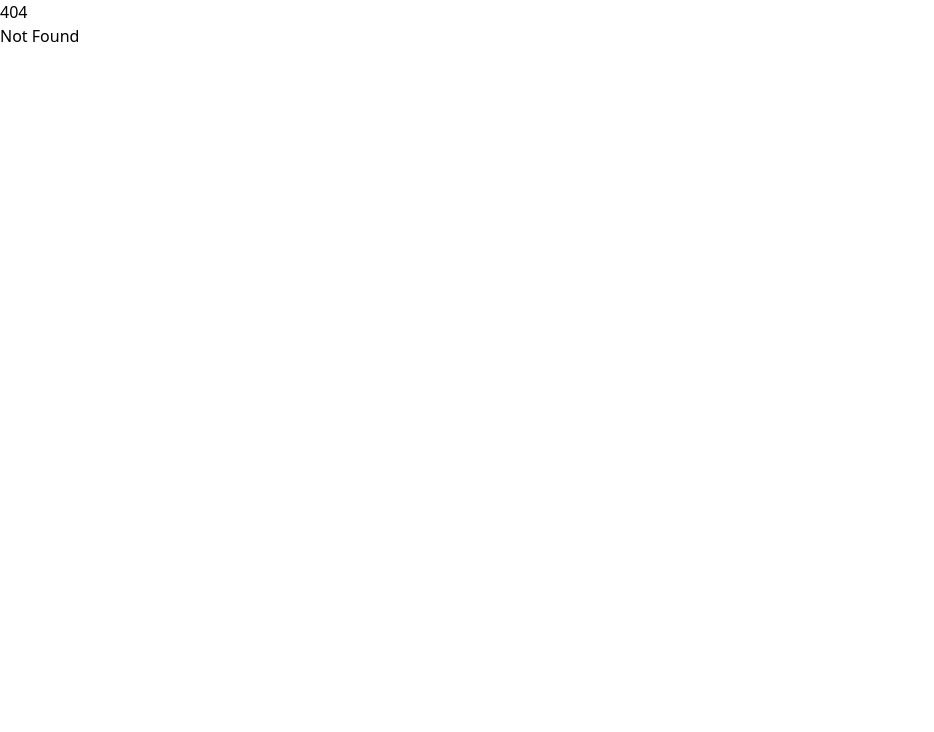
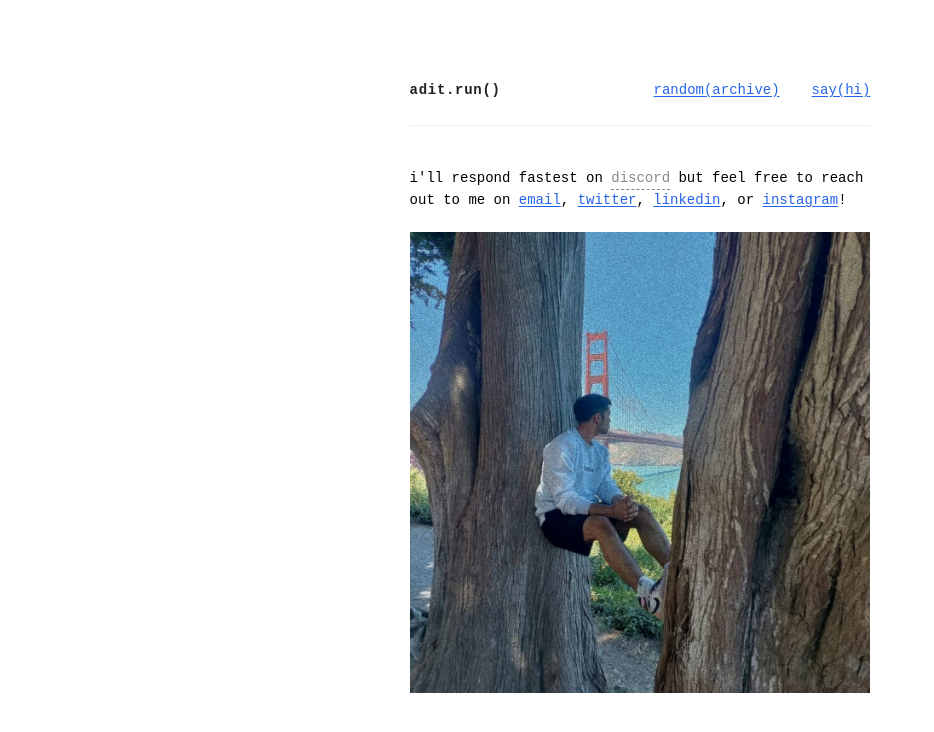
Before and after one commit to AlphaLaser/AditDotRun, a SvelteKit app: page /hi in a window 1280 px wide. Before the commit this address had no page. Shown: the top 732 px of the page, without its empty margins (0-934 px from the left). Built offline with nearby package versions, Linux system fonts and the light colour scheme.

Commit message:
Working almost there

```diff
--- a/src/routes/+page.svelte
+++ b/src/routes/+page.svelte
@@ -16,14 +16,18 @@
 		</div>
 		<div class="navbar-right">
 			<!-- <a href="/essays" class="nav-link">home</a> -->
-			<a href="/essays" class="nav-link">random(thoughts)</a>
-			<a href="/socials" class="nav-link">say(hi)</a>
+			<a href="/archive" class="nav-link">random(archive)</a>
+			<a href="/hi" class="nav-link">say(hi)</a>
 			<!-- <a href="javascript:void(0)" class="nav-link">placeholder</a> -->
 		</div>
 	</nav>
 		<main style="margin-top:2.5rem;">
-			<!-- <h1>YO — ADIT HERE :D</h1> -->
-			 <h1>ADIT | आदित <!-- ADD SUPPORT FOR NOTO SANS DOGRA HERE --></h1>
+			 <h1>
+				ADIT • आदित •
+				<span class="dogra-text">
+					𑠁𑠛𑠭𑠙
+				</span>
+			</h1>
 			<p>i’m a 19y/o army
 							<span class="tooltip-underline">
 								brat
@@ -63,7 +67,7 @@
                             <li>- <a href="https://aaltoes.com" target="_blank">aaltoes.com</a>: organising hackathons and pushing build culture.</li>
                             <li>- <a href="https://burrow.wtf" target="_blank">burrow.wtf</a>: chrome ext to auto login with a temp mail.</li>
                             <li>- <a href="https://kaggle.com" target="_blank">kaggle.com</a>: working on some really fun comps with friends.</li>
-                            <li>- <a href="https://aalto.fi/en" target="_blank">aalto.fi</a>: bs data science + quantum tech.</li>
+                            <li>- <a href="https://aalto.fi/en" target="_blank">aalto.fi</a>: bs data science + quantum/space tech. </li>
                         </ul>
 
 						<br/><br/>
@@ -79,7 +83,7 @@
 								- tom blueprinting the perfect mousetrap. <br/>
 								- mr. fox welding the evening away in his workshop. <br/><br/>
 
-								that's the high i've been chasing ever since -- mini hot air balloons, msw logo programs,
+								that's the high i've been chasing ever since -- mini hot air balloons, msw logo donut generators, lemonade stands, solar powered toy boats... before finally teaching myself to code at 12.
 
 
 
@@ -94,8 +98,8 @@
                         <p><b>PREVIOUS WORK</b></p>
                         <ul>
                             <li>- <a href="https://smu.edu.sg" target="_blank">smu.edu.sg</a>: intern @ social nlp lab under dr wei gao.</li>
-                            <li>- <a href="#" target="_blank">projectbeta.club</a>: tech/startup club president.</li>
-                            <li>- <a href="#" target="_blank">slingshotahead.com</a>: growth/community — 10xed their discord.</li>
+                            <li>- <a href="https://web.archive.org/web/20240727225148/https://projectbeta.club/" target="_blank">projectbeta.club</a>: tech/startup club president.</li>
+                            <li>- <a href="https://web.archive.org/web/20220125185014/https://slingshotahead.com/" target="_blank">slingshotahead.com</a>: growth/community — 10xed their discord.</li>
                         </ul>
 
 						<br/><br/>
@@ -235,4 +239,12 @@
 		font-size: 14px;
 		color: #222;
 	}
+	.dogra-text {
+		font-family: 'Noto Serif Dogra', serif;
+		font-size: 20px;
+		vertical-align: middle;
+		margin-left: 0.5em;
+		letter-spacing: normal;
+		font-weight: 700;
+	}
 </style>
--- /dev/null
+++ b/src/routes/archive/+page.svelte
@@ -0,0 +1,125 @@
+<div class="thin-centered">
+	<nav class="navbar">
+		<div class="navbar-left">
+			<a href="/" class="brand-link">
+				adit.run()
+			</a>
+		</div>
+		<div class="navbar-right">
+			<!-- <a href="/essays" class="nav-link">home</a> -->
+			<a href="/archive" class="nav-link">random(archive)</a>
+			<a href="/hi" class="nav-link">say(hi)</a>
+			<!-- <a href="javascript:void(0)" class="nav-link">placeholder</a> -->
+		</div>
+	</nav>
+    <br/><br/>
+
+</div>
+
+<style>
+	.thin-centered {
+		font-family: 'JetBrains Mono', monospace;
+		font-size: 14px;
+		width: 40vw;
+		min-width: 320px;
+		max-width: 600px;
+		margin: 1.5rem auto 3rem auto;
+		padding: 2rem 2vw;
+		background: transparent;
+		box-sizing: border-box;
+	}
+	.navbar {
+		width: 100%;
+		display: flex;
+		justify-content: space-between;
+		align-items: center;
+		padding: 1.5rem 0 1.5rem 0;
+		box-sizing: border-box;
+		font-family: 'JetBrains Mono', monospace;
+		background: white;
+		z-index: 10;
+		border-bottom: 1px solid #eee;
+		position: static;
+	}
+	.navbar-left {
+		font-weight: 700;
+		letter-spacing: 0.05em;
+		color: #222;
+		font-family: 'JetBrains Mono', monospace;
+		font-size: 14px;
+	}
+	.navbar-right {
+		display: flex;
+		gap: 2rem;
+	}
+	.nav-link {
+		color: #2563eb;
+		text-decoration: underline;
+		font-size: 14px;
+		font-family: 'JetBrains Mono', monospace;
+		transition: color 0.2s;
+		text-underline-offset: 2px;
+	}
+	.nav-link:hover {
+		color: #1d4ed8;
+		text-decoration-thickness: 2px;
+	}
+	.brand-link {
+		color: #222;
+		text-decoration: none;
+		cursor: pointer;
+	}
+	.brand-link:hover {
+		color: #222;
+		text-decoration: none;
+	}
+	.contact-link {
+		color: #2563eb;
+		text-decoration: underline;
+		text-underline-offset: 2px;
+		transition: color 0.2s;
+	}
+	.contact-link:hover {
+		color: #1d4ed8;
+		text-decoration-thickness: 2px;
+	}
+	.tooltip-underline {
+		position: relative;
+		display: inline-block;
+		border-bottom: 1px dashed #888;
+		cursor: pointer;
+		transition: border-color 0.2s, color 0.2s;
+		color: #888;
+	}
+	.tooltip-underline:hover {
+		border-bottom: 1px solid #222;
+		color: #222;
+	}
+	.tooltip-box {
+		display: none;
+		position: absolute;
+		left: 50%;
+		top: 120%;
+		transform: translateX(-50%);
+		min-width: 210px;
+		background: #fff;
+		color: #222;
+		border: 1px solid #e0e0e0;
+		border-radius: 8px;
+		box-shadow: 0 2px 12px 0 rgba(0,0,0,0.07);
+		padding: 0.75rem 1rem;
+		font-size: 13px;
+		font-family: 'JetBrains Mono', monospace;
+		z-index: 100;
+		white-space: pre-line;
+		pointer-events: none;
+	}
+	.tooltip-underline:hover .tooltip-box {
+		display: block;
+		animation: fadeIn 0.18s;
+	}
+	@keyframes fadeIn {
+		from { opacity: 0; transform: translateX(-50%) translateY(10px); }
+		to { opacity: 1; transform: translateX(-50%) translateY(0); }
+	}
+</style>
--- a/src/routes/essays/+page.svelte
+++ /dev/null
@@ -1,137 +0,0 @@
-<script>
-  // Placeholder for essays data
-  const essays = [
-    {
-      title: 'YOU ONLY GET ONE SHOT',
-      month: 'August 2025',
-      summary: 'do not miss a chance to blow.'
-    },
-    {
-      title: 'AIR JORDANS, PURPLE SUNBIRDS, AND NANCY SINATRA.',
-      month: 'Jan 2024',
-      summary: 'my commonapp essay :)'
-    }
-  ];
-  // Group essays by month
-  let grouped = {};
-  essays.forEach(e => {
-    if (!grouped[e.month]) grouped[e.month] = [];
-    grouped[e.month].push(e);
-  });
-</script>
-
-<div class="thin-centered">
-  <nav class="navbar">
-		<div class="navbar-left">
-			<a href="/" class="brand-link">
-			  adit.run()
-			</a>
-		</div>
-		<div class="navbar-right">
-			<!-- <a href="/essays" class="nav-link">home</a> -->
-			<a href="/essays" class="nav-link">mini(essays)</a>
-			<a href="/socials" class="nav-link">say(hi)</a>
-			<!-- <a href="javascript:void(0)" class="nav-link">placeholder</a> -->
-		</div>
-	</nav>
-  <br/>
-  <div class="essays-header">"bro thinks he's paul graham"</div>
-  {#each Object.keys(grouped) as month}
-    <div class="month-section">
-      <div class="month-title">{month}</div>
-      {#each grouped[month] as essay}
-        <div class="essay-rect">
-          <div class="essay-title">{essay.title}</div>
-          <div class="essay-summary">{essay.summary}</div>
-        </div>
-      {/each}
-    </div>
-  {/each}
-</div>
-
-<style>
-  .thin-centered {
-    font-family: 'JetBrains Mono', monospace;
-    font-size: 14px;
-    width: 40vw;
-    min-width: 320px;
-    max-width: 600px;
-    margin: 1.5rem auto 3rem auto;
-    padding: 2rem 2vw;
-    background: transparent;
-    box-sizing: border-box;
-  }
-  .essays-header {
-    font-size: 15px;
-    color: #222;
-    margin-bottom: 2.5rem;
-    text-align: center;
-    font-family: 'JetBrains Mono', monospace;
-  }
-  .month-section {
-    margin-bottom: 2.5rem;
-  }
-  .month-title {
-    font-size: 15px;
-    color: #888;
-    margin-bottom: 1.2rem;
-    font-weight: 700;
-    font-family: 'JetBrains Mono', monospace;
-  }
-  .essay-rect {
-    background: #fff;
-    border: 1px solid #bbb;
-    border-radius: 0;
-    padding: 1.5rem 1.5rem 1.2rem 1.5rem;
-    margin-bottom: 1.2rem;
-    box-shadow: none;
-  }
-  .essay-title {
-    font-size: 14px;
-    font-weight: 700;
-    margin-bottom: 0.5rem;
-    font-family: 'JetBrains Mono', monospace;
-  }
-  /* .essay-by removed */
-  .navbar {
-    width: 100%;
-    display: flex;
-    justify-content: space-between;
-    align-items: center;
-    padding: 1.5rem 0 1.5rem 0;
-    box-sizing: border-box;
-    font-family: 'JetBrains Mono', monospace;
-    background: white;
-    z-index: 10;
-    border-bottom: 1px solid #eee;
-    position: static;
-  }
-  .navbar-left {
-    font-weight: 700;
-    letter-spacing: 0.05em;
-    color: #222;
-    font-family: 'JetBrains Mono', monospace;
-    font-size: 14px;
-  }
-  .navbar-right {
-    display: flex;
-    gap: 2rem;
-  }
-  .nav-link {
-    color: #2563eb;
-    text-decoration: underline;
-    font-size: 14px;
-    font-family: 'JetBrains Mono', monospace;
-    transition: color 0.2s;
-    text-underline-offset: 2px;
-  }
-  .nav-link:hover {
-    color: #1d4ed8;
-    text-decoration-thickness: 2px;
-  }
-  .essay-summary {
-    font-size: 14px;
-    color: #888;
-    font-family: 'JetBrains Mono', monospace;
-  }
-</style>
--- /dev/null
+++ b/src/routes/hi/+page.svelte
@@ -0,0 +1,141 @@
+<div class="thin-centered">
+	<nav class="navbar">
+		<div class="navbar-left">
+			<a href="/" class="brand-link">
+				adit.run()
+			</a>
+		</div>
+		<div class="navbar-right">
+			<!-- <a href="/essays" class="nav-link">home</a> -->
+			<a href="/archive" class="nav-link">random(archive)</a>
+			<a href="/hi" class="nav-link">say(hi)</a>
+			<!-- <a href="javascript:void(0)" class="nav-link">placeholder</a> -->
+		</div>
+	</nav>
+    <br/><br/>
+	i'll respond fastest on
+	<span class="tooltip-underline">
+		discord
+		<span class="tooltip-box">
+			<!-- <span style="font-weight:700;">discord</span><br/> -->
+			<!-- <span style="color:#888;">/ˈdɪs.kɔːrd/</span><br/> -->
+			@the_alphalaser
+		</span>
+	</span>
+	but feel free to reach out to me on
+    <a href="mailto:aditmagotra@gmail.com" class="contact-link">email</a>,
+    <a href="https://twitter.com/aditmag" class="contact-link" target="_blank">twitter</a>,
+    <a href="https://www.linkedin.com/in/aditmagotra/" class="contact-link" target="_blank">linkedin</a>, or
+    <a href="https://www.instagram.com/aditmagotra/" class="contact-link" target="_blank">instagram</a>!
+<br/><br/>
+<!-- <img alt="The project logo" src={image} /> -->
+ <img src="/me.jpeg" alt="literally me" />
+</div>
+
+<style>
+	.thin-centered {
+		font-family: 'JetBrains Mono', monospace;
+		font-size: 14px;
+		width: 40vw;
+		min-width: 320px;
+		max-width: 600px;
+		margin: 1.5rem auto 3rem auto;
+		padding: 2rem 2vw;
+		background: transparent;
+		box-sizing: border-box;
+	}
+	.navbar {
+		width: 100%;
+		display: flex;
+		justify-content: space-between;
+		align-items: center;
+		padding: 1.5rem 0 1.5rem 0;
+		box-sizing: border-box;
+		font-family: 'JetBrains Mono', monospace;
+		background: white;
+		z-index: 10;
+		border-bottom: 1px solid #eee;
+		position: static;
+	}
+	.navbar-left {
+		font-weight: 700;
+		letter-spacing: 0.05em;
+		color: #222;
+		font-family: 'JetBrains Mono', monospace;
+		font-size: 14px;
+	}
+	.navbar-right {
+		display: flex;
+		gap: 2rem;
+	}
+	.nav-link {
+		color: #2563eb;
+		text-decoration: underline;
+		font-size: 14px;
+		font-family: 'JetBrains Mono', monospace;
+		transition: color 0.2s;
+		text-underline-offset: 2px;
+	}
+	.nav-link:hover {
+		color: #1d4ed8;
+		text-decoration-thickness: 2px;
+	}
+	.brand-link {
+		color: #222;
+		text-decoration: none;
+		cursor: pointer;
+	}
+	.brand-link:hover {
+		color: #222;
+		text-decoration: none;
+	}
+	.contact-link {
+		color: #2563eb;
+		text-decoration: underline;
+		text-underline-offset: 2px;
+		transition: color 0.2s;
+	}
+	.contact-link:hover {
+		color: #1d4ed8;
+		text-decoration-thickness: 2px;
+	}
+	.tooltip-underline {
+		position: relative;
+		display: inline-block;
+		border-bottom: 1px dashed #888;
+		cursor: pointer;
+		transition: border-color 0.2s, color 0.2s;
+		color: #888;
+	}
+	.tooltip-underline:hover {
+		border-bottom: 1px solid #222;
+		color: #222;
+	}
+	.tooltip-box {
+		display: none;
+		position: absolute;
+		left: 50%;
+		top: 120%;
+		transform: translateX(-50%);
+		min-width: 210px;
+		background: #fff;
+		color: #222;
+		border: 1px solid #e0e0e0;
+		border-radius: 8px;
+		box-shadow: 0 2px 12px 0 rgba(0,0,0,0.07);
+		padding: 0.75rem 1rem;
+		font-size: 13px;
+		font-family: 'JetBrains Mono', monospace;
+		z-index: 100;
+		white-space: pre-line;
+		pointer-events: none;
+	}
+	.tooltip-underline:hover .tooltip-box {
+		display: block;
+		animation: fadeIn 0.18s;
+	}
+	@keyframes fadeIn {
+		from { opacity: 0; transform: translateX(-50%) translateY(10px); }
+		to { opacity: 1; transform: translateX(-50%) translateY(0); }
+	}
+</style>
```
Also changed, not shown: src/routes/essays.svelte (deleted), static/me.jpeg (added).
